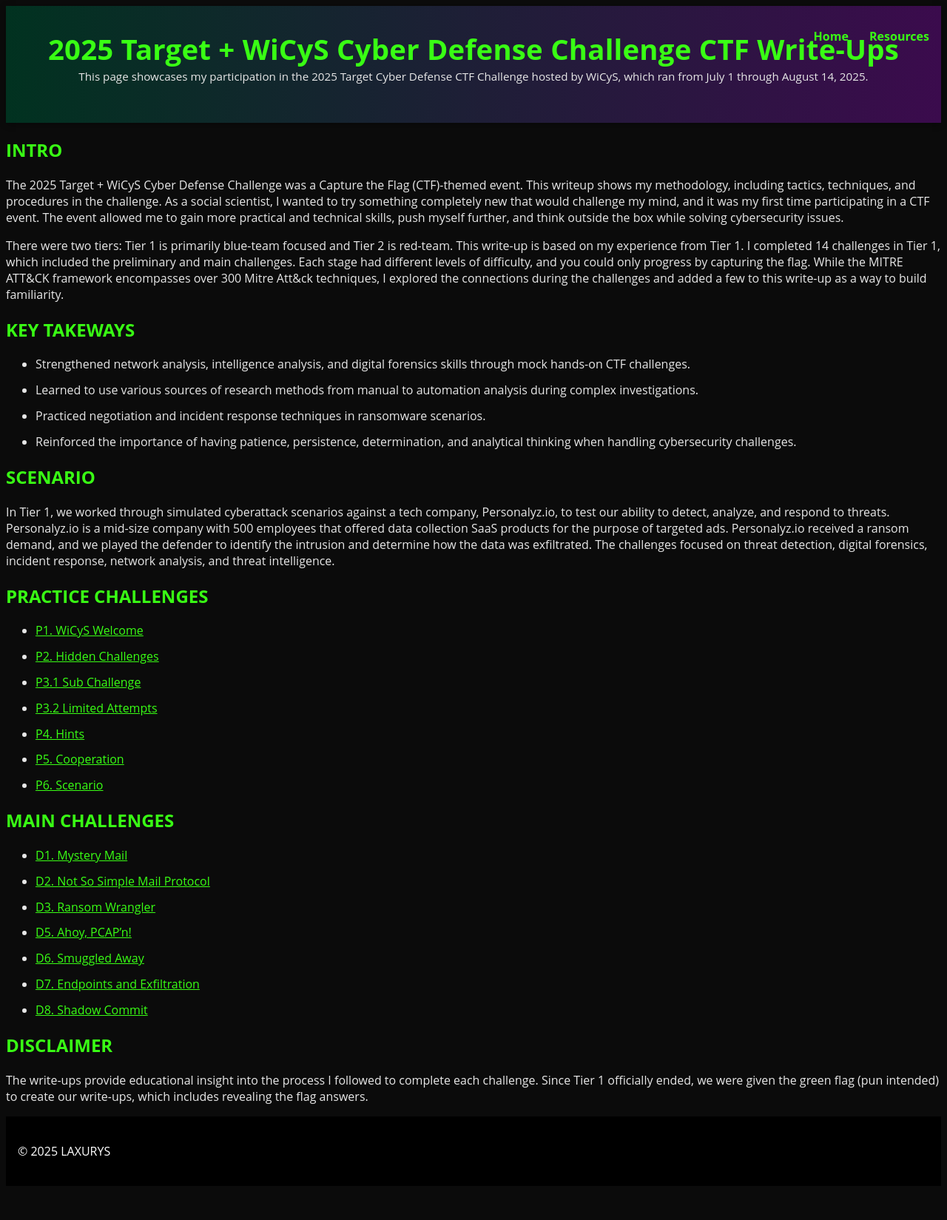
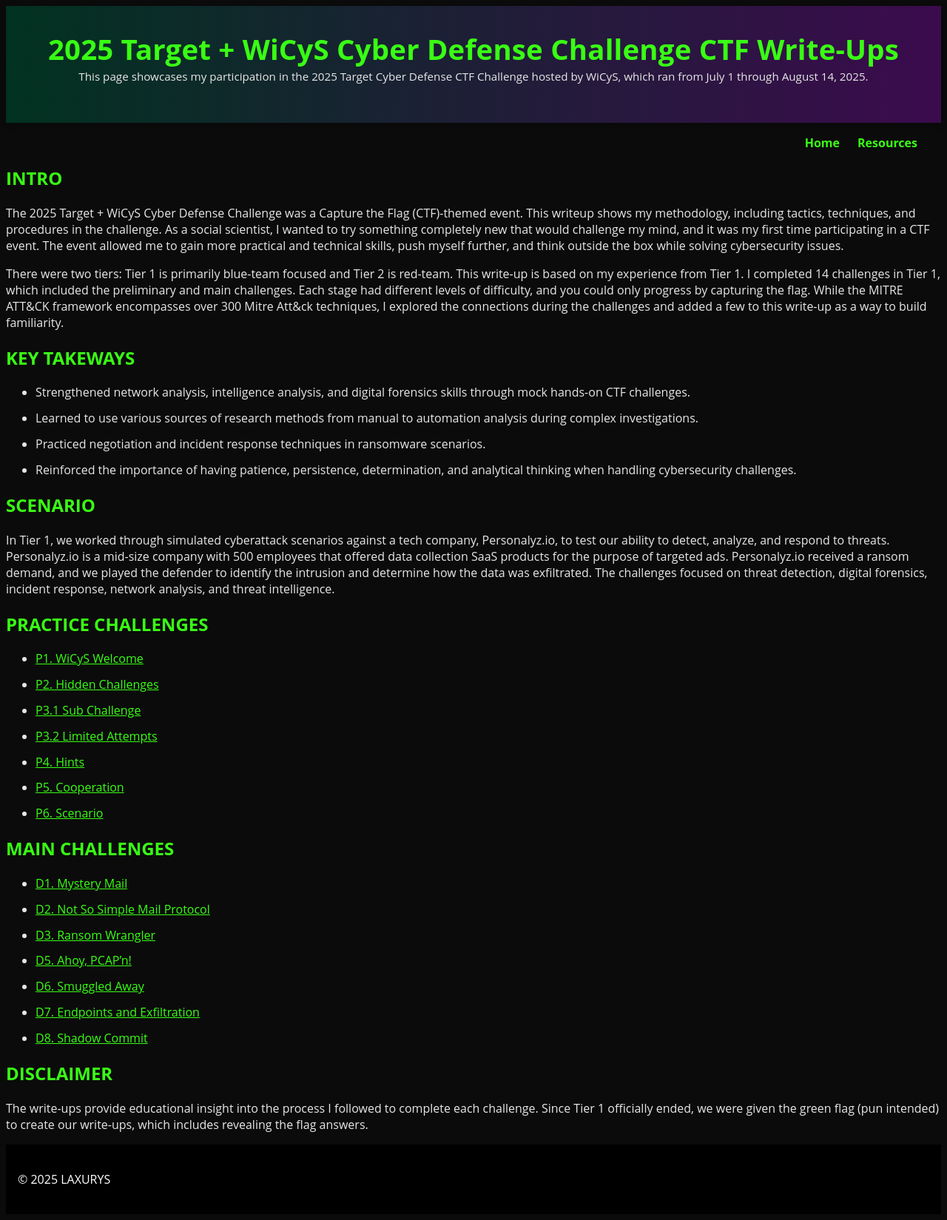
Before and after one commit to glsanclem/2025_wicys_target_ctf, a Jekyll site: the page built from index.md, in a window 1280 px wide. Shown: the whole page at 74% size. Built offline with Jekyll 4.4.1, drawn with Linux system fonts in a browser that asks for light colours; before the commit the page ends 1611 px from its top, so only the background shows below that.

Commit message:
Update style.css

```diff
--- a/assets/css/style.css
+++ b/assets/css/style.css
@@ -10,6 +10,7 @@ header, .site-header, .header {
   text-align: center;
   box-shadow: 0 2px 8px rgba(0,0,0,0.35);
   font-family: "Open Sans", "Helvetica Neue", Helvetica, Arial, sans-serif;
+  position: relative;
 }
 
 /* ------------------- Main Title in Header ------------------ */
@@ -105,32 +106,28 @@ h2, h3 {
   line-height: 1.5;
 }
 
-challenge-box {
-  border: 2px solid #39ff14;
-  padding: 1rem 1.25rem;
-  margin: 1rem 0;
-  border-radius: 6px;
-  background-color: #111111;
-}
-
-/* Add spacing between bullet points */
+/* standardize spacing between bullets */
 ul li {
   margin-bottom: 0.8rem;
 }
 
+/* ------------------- Navigation Tabs Styling ------------------ */
 .site-nav {
-  position: absolute;
-  top: 2.4rem; /* same as header padding */
-  right: 1.5rem;
+  display: flex;
+  justify-content: flex-end; /* top right */
+  gap: 1.5rem;               /* space between tabs */
+  margin-top: 1rem;           /* below header */
+  margin-right: 2rem;
 }
 
 .site-nav .nav-link {
-  color: #39ff14;
+  color: #39ff14;            /* neon green */
   font-weight: bold;
-  margin-left: 1.5rem;
   text-decoration: none;
+  font-size: 1rem;
 }
 
 .site-nav .nav-link:hover {
   text-decoration: underline;
+  color: #ccff66; /* subtle hover effect */
 }
```
